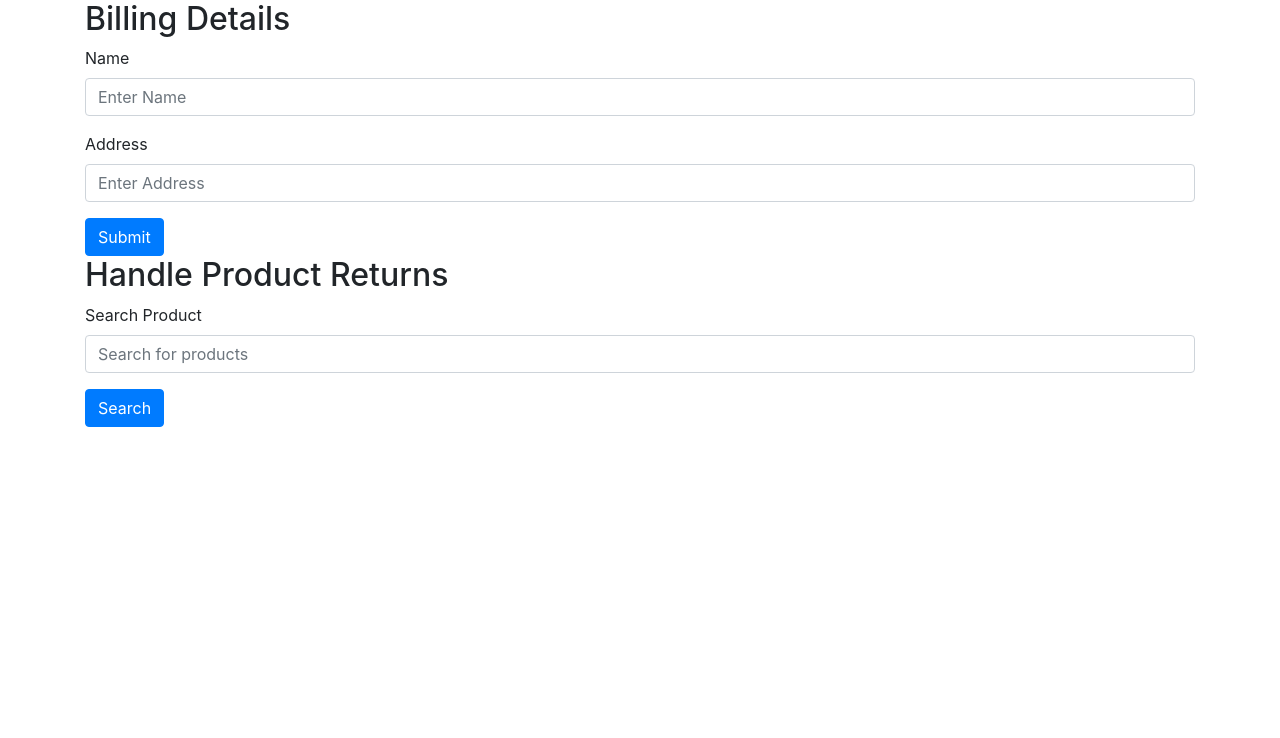
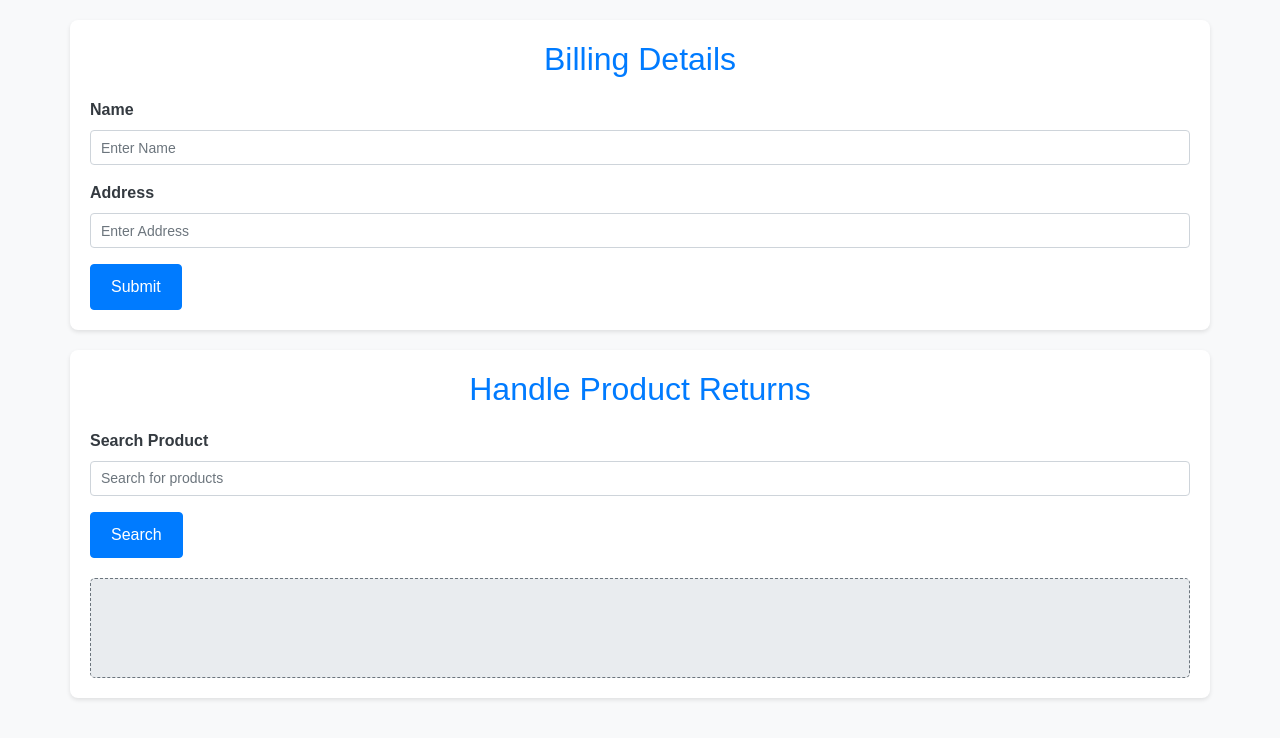
Before and after one commit to JordanBorrero/Group_BillingandReturns, a plain HTML site: page index.html in a window 1280 px wide. Drawn offline with nearby package versions, Linux system fonts and the light colour scheme.

Commit message:
Update index.html

```diff
--- a/index.html
+++ b/index.html
@@ -8,6 +8,80 @@
     <link rel="stylesheet" href="https://stackpath.bootstrapcdn.com/bootstrap/4.5.2/css/bootstrap.min.css">
     <script src="https://code.jquery.com/jquery-3.6.0.min.js"></script>
     <script src="https://ajax.googleapis.com/ajax/libs/angularjs/1.8.2/angular.min.js"></script>
+</head>
+<body ng-app="storefrontApp">
+     <!-- Sameer Sharma: Internal CSS Structure -->
+    <style>
+        /* General Styles */
+        body {
+            font-family: Arial, sans-serif;
+            background-color: #f8f9fa;
+            color: #343a40;
+            margin: 0;
+            padding: 0;
+        }
+
+        .container {
+            margin-top: 20px;
+            padding: 20px;
+            background: #ffffff;
+            border-radius: 8px;
+            box-shadow: 0 2px 4px rgba(0, 0, 0, 0.1);
+        }
+
+        /* Header Styles */
+        h2 {
+            color: #007bff;
+            text-align: center;
+            margin-bottom: 20px;
+        }
+
+        /* Form Styles */
+        .form-group label {
+            font-weight: bold;
+        }
+
+        .form-control {
+            border: 1px solid #ced4da;
+            border-radius: 4px;
+            padding: 10px;
+            font-size: 14px;
+            transition: box-shadow 0.3s, border-color 0.3s;
+        }
+
+        .form-control:focus {
+            border-color: #007bff;
+            box-shadow: 0 0 5px rgba(0, 123, 255, 0.25);
+        }
+
+        /* Buttons */
+        button.btn-primary {
+            background-color: #007bff;
+            border-color: #007bff;
+            padding: 10px 20px;
+            font-size: 16px;
+            border-radius: 4px;
+            cursor: pointer;
+        }
+
+        button.btn-primary:hover {
+            background-color: #0056b3;
+            border-color: #004085;
+        }
+
+        /* Product List */
+        #productsList {
+            margin-top: 20px;
+            padding: 15px;
+            background-color: #e9ecef;
+            border: 1px dashed #6c757d;
+            border-radius: 5px;
+            min-height: 100px;
+            text-align: center;
+            font-style: italic;
+            color: #6c757d;
+        }
+    </style>
 </head>
 <body ng-app="storefrontApp">
 
```
